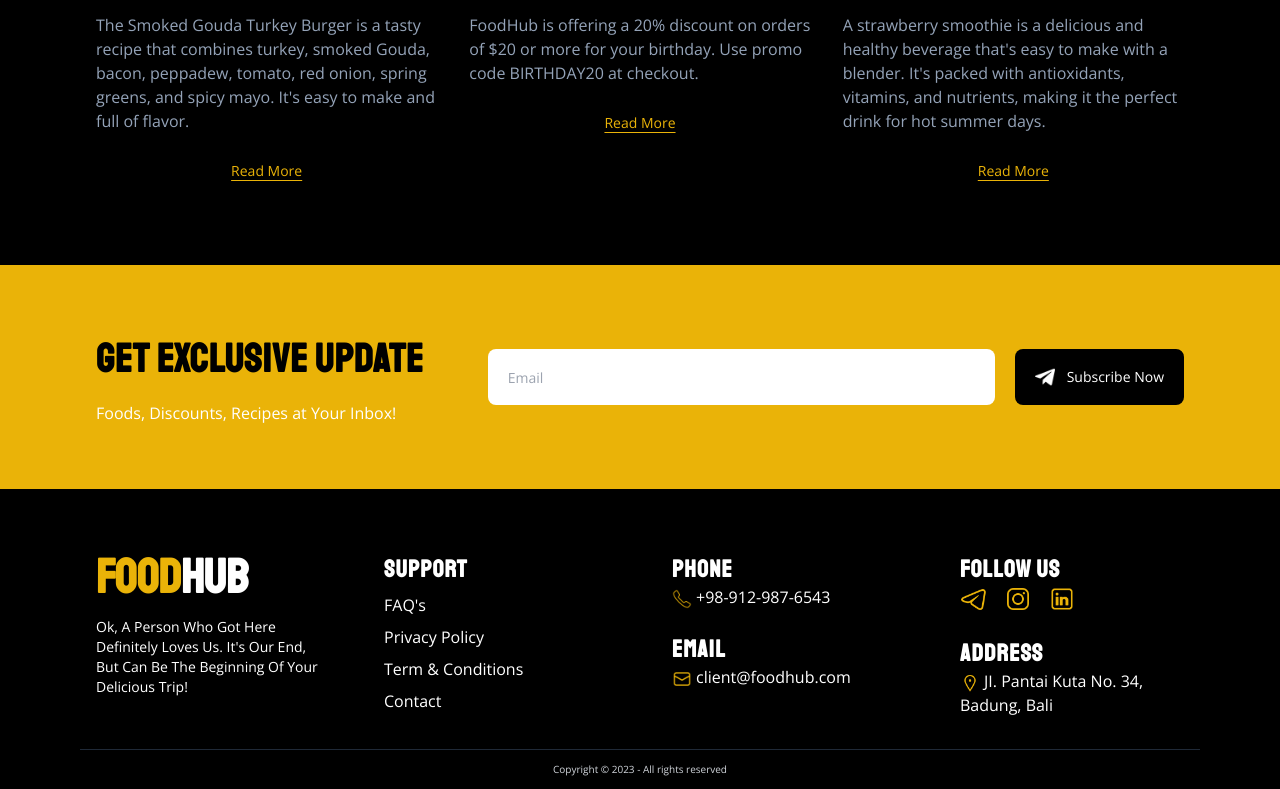
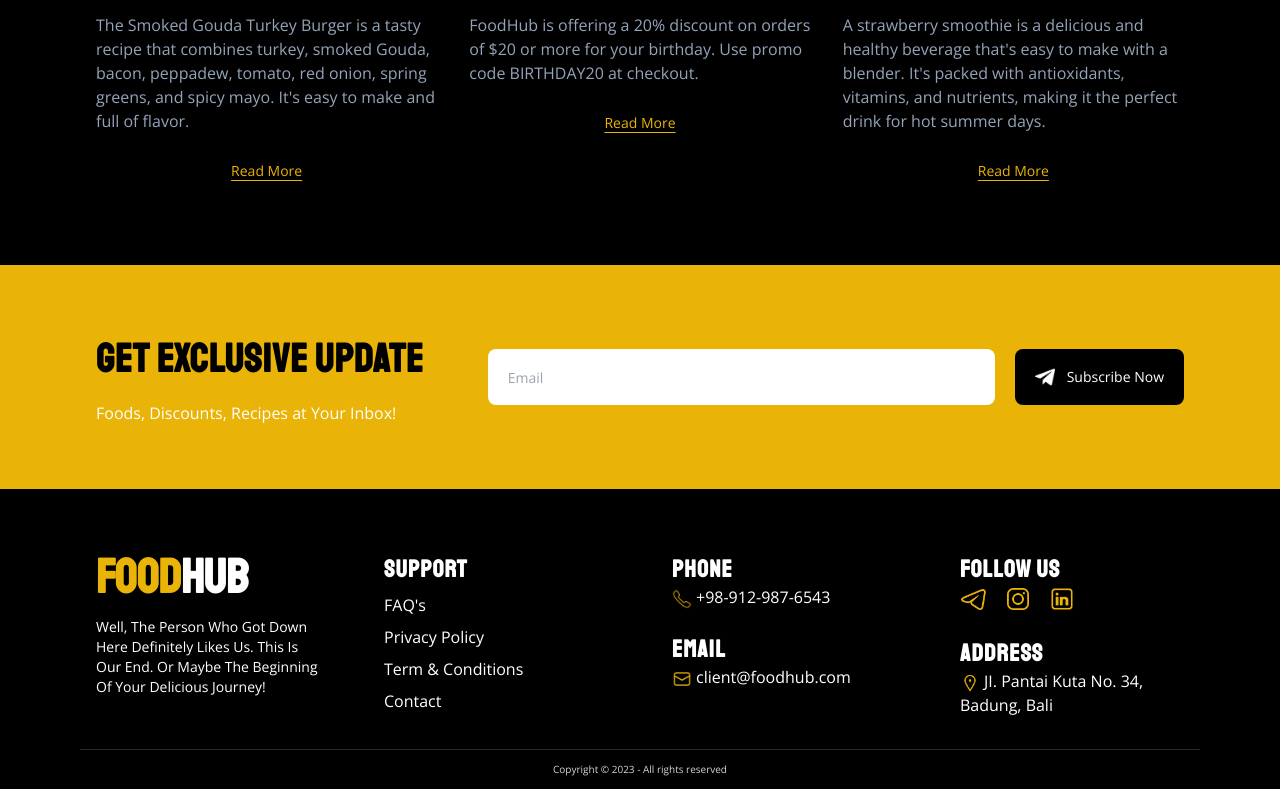
Before and after one commit to mamad-zahiri/foodhub, a React (Vite) app: page / in a window 1280 px wide. Shown: the part 4852-5641 px from the top of the page. Built offline with nearby package versions, Linux system fonts and the light colour scheme.

Commit message:
change footer phrase

```diff
--- a/src/Components/Footer.jsx
+++ b/src/Components/Footer.jsx
@@ -6,7 +6,8 @@
                     <span className="text-yellow-500">FOOD</span>HUB
                 </h1>
                 <p className="text-sm capitalize">
-                    Ok, a person who got here definitely loves us. It's our end, But can be the beginning of your delicious trip!
+                    Well, the person who got down here definitely likes us. This is our end. Or maybe the beginning of your delicious
+                    journey!
                 </p>
             </div>
             <div className="w-full sm:w-1/2 lg:w-1/4 p-8 pb-0">
```
